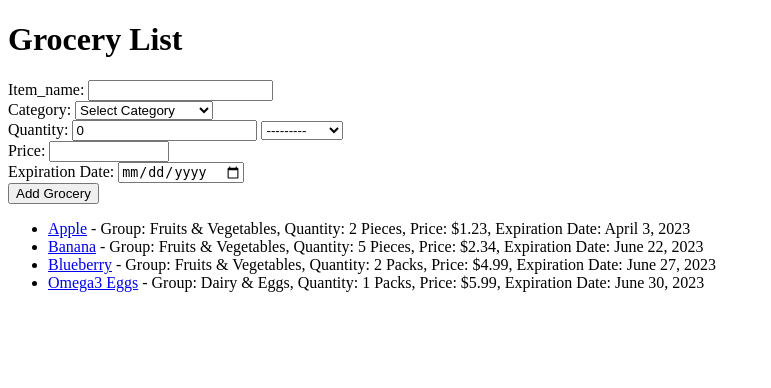
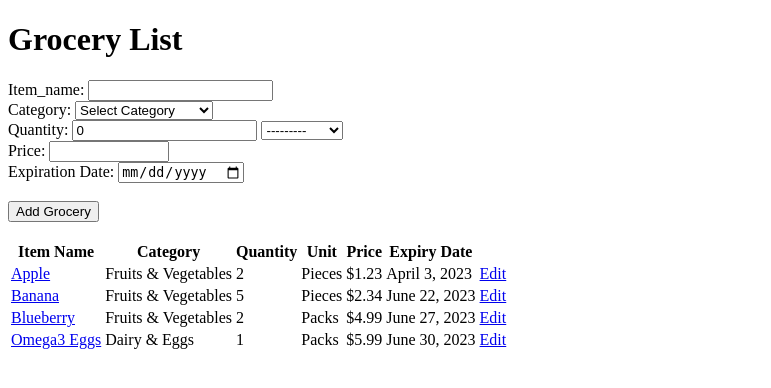
Before and after one commit to chandant9/idogrocery, a Django app: page /grocery/list/ in a window 1280 px wide. Shown: the top 388 px of the page, without its empty margins (0-771 px from the left). Run offline with Django 4.2, Linux system fonts and the light colour scheme; data comes from the database, SQL or seed files in the repository; both versions use the stored data as it was after the commit.

Commit message:
added a feature to edit existing items

```diff
--- a/grocery_app/grocery/templates/grocery/list.html
+++ b/grocery_app/grocery/templates/grocery/list.html
@@ -28,17 +28,35 @@
             <label for="{{ form.expiration_date.id_for_label }}">Expiration Date:</label>
             <input type="date" class="form-control" id="{{ form.expiration_date.id_for_label }}" name="{{ form.expiration_date.html_name }}" value="{{ form.expiration_date.value|default:'' }}">
         </div>
+        <br>
         <button type="submit">Add Grocery</button>
+        <br>
+        <br>
     </form>
-    <ul>
-        {% for grocery in groceries %}
-        <li>
-            <a href="{% url 'grocery_detail' item_id=grocery.id %}">{{ grocery.name }}</a>
-            - Group: {{ grocery.get_category_display }}, Quantity: {{ grocery.quantity }} {{ grocery.get_unit_display }},
-            Price: ${{ grocery.price }}, Expiration Date: {{ grocery.expiration_date }}
-
-        </li>
-        {% endfor %}
-    </ul>
+    <table>
+        <thead>
+            <tr>
+                <th>Item Name</th>
+                <th>Category</th>
+                <th>Quantity</th>
+                <th>Unit</th>
+                <th>Price</th>
+                <th>Expiry Date</th>
+            </tr>
+        </thead>
+        <tbody>
+            {% for grocery in groceries %}
+            <tr>
+                <td><a href="{% url 'grocery_detail' item_id=grocery.id %}">{{ grocery.name }}</a></td>
+                <td>{{ grocery.get_category_display }}</td>
+                <td>{{ grocery.quantity }}</td>
+                <td>{{ grocery.get_unit_display }}</td>
+                <td>${{ grocery.price }}</td>
+                <td>{{ grocery.expiration_date }}</td>
+                <td><a href="{% url 'grocery_edit' grocery.id %}">Edit</a></td>
+            </tr>
+            {% endfor %}
+        </tbody>
+    </table>
 </body>
 </html>
--- a/grocery_app/grocery/urls.py
+++ b/grocery_app/grocery/urls.py
@@ -21,5 +21,6 @@ from . import views
 urlpatterns = [
     path('list/', views.grocery_list, name='grocery_list'),
     path('detail/<int:item_id>/', views.grocery_detail, name='grocery_detail'),
+    path('edit/<int:item_id>/', views.grocery_edit, name='grocery_edit'),
     path('cart.json', views.cart_json, name='cart_json'),
 ]
--- a/grocery_app/grocery/views.py
+++ b/grocery_app/grocery/views.py
@@ -1,4 +1,4 @@
-from django.shortcuts import render, redirect
+from django.shortcuts import render, redirect, get_object_or_404
 from .models import GroceryItem
 from django.http import JsonResponse
 from .forms import GroceryItemForm
@@ -23,6 +23,20 @@ def grocery_detail(request, item_id):
     return render(request, 'grocery/detail.html', context)
 
 
+def grocery_edit(request, item_id):
+    grocery = get_object_or_404(GroceryItem, pk=item_id)
+    if request.method == 'POST':
+        form = GroceryItemForm(request.POST, instance=grocery)
+        if form.is_valid():
+            form.save()
+            return redirect('grocery_list')
+    else:
+        form = GroceryItemForm(instance=grocery)
+
+
+    return render(request, 'grocery/edit.html', {'form': form})
+
+
 def cart_json(request):
     cart_data = {
         'cart_id': '123',  # Replace with cart id or data
```
Also changed, not shown: grocery_app/grocery/templates/grocery/edit.html (added, +15 -0 lines), grocery_app/db.sqlite3.
